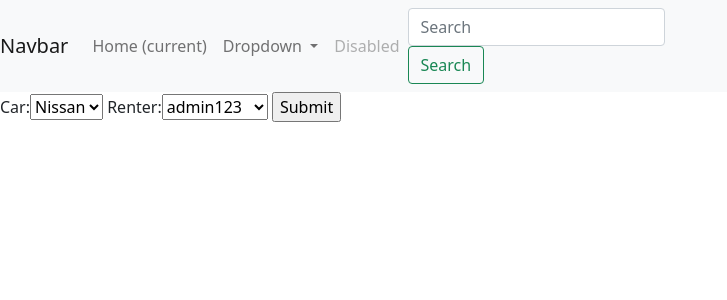
After one commit to ChilloutGeek/Car-Rental-School-Finals, a Django app: page /rental/editrent/4/ in a window 1280 px wide. The commit adds this page. Shown: the top 300 px of the page, without its empty margins (0-727 px from the left). Run offline with Django 3.2, Linux system fonts and the light colour scheme; a user stored in the database is signed in; data comes from the database, SQL or seed files in the repository; both versions use the stored data as it was after the commit; some libraries are stand-ins or nearby versions.

Commit message:
fixed rent and url

```diff
--- a/rental/forms.py
+++ b/rental/forms.py
@@ -1,8 +1,9 @@
 from django import forms
 from django.forms import ModelForm
 from .models import Rental
+from django.forms import HiddenInput
 
 class RentalForm(forms.ModelForm):
     class Meta:
         model = Rental
-        fields = ['ReturnDate', 'RentalDate']
+        fields = ['Car', 'Renter']
--- a/rental/models.py
+++ b/rental/models.py
@@ -28,16 +28,16 @@ class Car(models.Model):
     Manufacturer = models.ForeignKey(Manufacturer, on_delete=models.CASCADE, null=True)
     Model = models.CharField(max_length=200,null=True)
     Class = models.IntegerField(null=True)
-    Maintenance = models.ManyToManyField(MaintenanceEvent, null=True)
+    Maintenance = models.ManyToManyField(MaintenanceEvent)
 
     def __str__(self):
         return str(self.Model)
 
 class Rental(models.Model):
-    Car = models.OneToOneField(Car, on_delete=models.CASCADE, null=True)
+    Car = models.ForeignKey(Car, on_delete=models.CASCADE, null=True)
     Renter = models.ForeignKey(CustomerProfile, on_delete=models.CASCADE, null=True)
-    ReturnDate = models.DateTimeField(null=True)
-    RentalDate = models.DateTimeField(null=True)
+    ReturnDate = models.DateTimeField(auto_now=True, null=True)
+    RentalDate = models.DateTimeField(auto_now_add=True, null=True)
     TotalCost = models.IntegerField(null=True)
 
     def __str__(self):
--- a/rental/urls.py
+++ b/rental/urls.py
@@ -1,9 +1,10 @@
 from django.contrib import admin
 from django.urls import path, include
-from .views import HomeRentalView,RentalCarView
+from .views import HomeRentalView, UpdateRentalView, RentaCarView
 
 
 urlpatterns = [
     path('home/', HomeRentalView.as_view(), name="rental"),
-    path('rentacar/<str:pk>', RentalCarView.as_view(), name="rentacar")
+    path('rentacar/<str:pk>/', RentaCarView.as_view(), name="rentacar"),
+    path('editrent/<str:pk>/', UpdateRentalView.as_view(), name="update")
 ]
--- a/rental/views.py
+++ b/rental/views.py
@@ -22,7 +22,7 @@ class HomeRentalView(LoginRequiredMixin, View):
         if search_text:
             cars = Car.objects.get(Model__contains=search_text)
 
-        return render(request, 'rental/rental.html', {'cars':cars, 'form':form, 'currentcustomer':currentcustomer,})
+        return render(request, 'rental/rental.html', {'cars':cars, 'form':form, 'currentcustomer':currentcustomer})
 
     def post(self, request, pk):
 
@@ -39,7 +39,40 @@ class HomeRentalView(LoginRequiredMixin, View):
             rentalcreate.save()
         return redirect('rental')
 
-class RentalCarView(LoginRequiredMixin, View):
+class RentaCarView(LoginRequiredMixin, View):
+
+    login_url = 'login'
+
+
+    def get(self, request, pk):
+
+        current_car = Car.objects.get(pk=pk)
+        current_user = CustomerProfile.objects.get(user=request.user)
+        customer_rents = Rental.objects.filter(Renter=current_user)
+
+        instance = Rental.objects.create(Car=current_car, Renter=current_user)
+
+
+        form = RentalForm(instance=instance)
+        return render(request, 'rental/rentacar.html', {'form':form, 'customer_rents':customer_rents, 'current_user':current_user, 'car':current_car})
+
+
+    def post(self, request, pk):
+
+        current_car = Car.objects.get(pk=pk)
+        form = RentalForm(data=request.POST)
+
+        #Saving form data when renting
+        if form.is_valid():
+            rentalcreate = form.save(commit=False)
+            rentalcreate.Car = current_car
+            rentalcreate.Renter = current_user
+            rentalcreate.save()
+        return redirect('rental')
+
+
+
+class UpdateRentalView(LoginRequiredMixin, View):
 
         login_url = 'login'
 
@@ -50,12 +83,12 @@ class RentalCarView(LoginRequiredMixin, View):
 
             currentcustomer = CustomerProfile.objects.get(user=self.request.user)
 
-            return render(request, 'rental/rentacar.html', {'rental':rental, 'form':form, 'currentcustomer':currentcustomer})
+            return render(request, 'rental/editrent.html', {'rental':rental, 'form':form, 'currentcustomer':currentcustomer})
 
         def post(self, request, pk):
 
             rental = Rental.objects.get(pk=pk)
-            currentscustomer = CustomerProfile.objects.get(user=self.request.user)
+            currentcustomer = CustomerProfile.objects.get(user=self.request.user)
             form = RentalForm(request.POST, instance=rental)
 
             if form.is_valid():
--- a/templates/nav.html
+++ b/templates/nav.html
@@ -1,5 +1,3 @@
-{% block content %}
-
 <nav class="navbar navbar-expand-lg navbar-light bg-light">
     <a class="navbar-brand" href="#">Navbar</a>
     <button class="navbar-toggler" type="button" data-toggle="collapse" data-target="#navbarSupportedContent" aria-controls="navbarSupportedContent" aria-expanded="false" aria-label="Toggle navigation">
@@ -9,7 +7,7 @@
     <div class="collapse navbar-collapse" id="navbarSupportedContent">
       <ul class="navbar-nav mr-auto">
         <li class="nav-item active">
-          <a class="nav-link" href="#">Home <span class="sr-only">(current)</span></a>
+          <a class="nav-link" href="{% url 'rental' %}"}>Home <span class="sr-only">(current)</span></a>
         </li>
         <li class="nav-item">
         </li>
@@ -34,4 +32,3 @@
       </form>
     </div>
   </nav>
-{% endblock %}
--- /dev/null
+++ b/templates/rental/editrent.html
@@ -0,0 +1,9 @@
+{% extends 'base.html' %}
+{% block content %}
+{% include "nav.html" %}
+<form method ="POST" action="">
+    {% csrf_token %}
+    {{form}}
+    <input type="submit" name="rent a car">
+</form>
+{% endblock %}
--- a/templates/rental/rentacar.html
+++ b/templates/rental/rentacar.html
@@ -3,6 +3,7 @@
 {% include "nav.html" %}
 <form method ="POST" action="">
     {% csrf_token %}
+    <p> are you sure? </p>
     {{form}}
     <input type="submit" name="rent a car">
 </form>
--- a/templates/rental/rental.html
+++ b/templates/rental/rental.html
@@ -21,7 +21,6 @@
     <li>{{ car.Manufacturer }} </li>
     <li> {{ car.Model }}</li>
     <li> {{ car.Class }}</li>
-    <li>{{ car.Maintenance }}</li>
 </ul>
     {% endfor %}
 {% endblock %}
```
Also changed, not shown: db.sqlite3, rental/migrations/0006_alter_car_maintenance.py (added), rental/migrations/0007_alter_rental_car.py (added), rental/migrations/0008_auto_20230307_0920.py (added).
